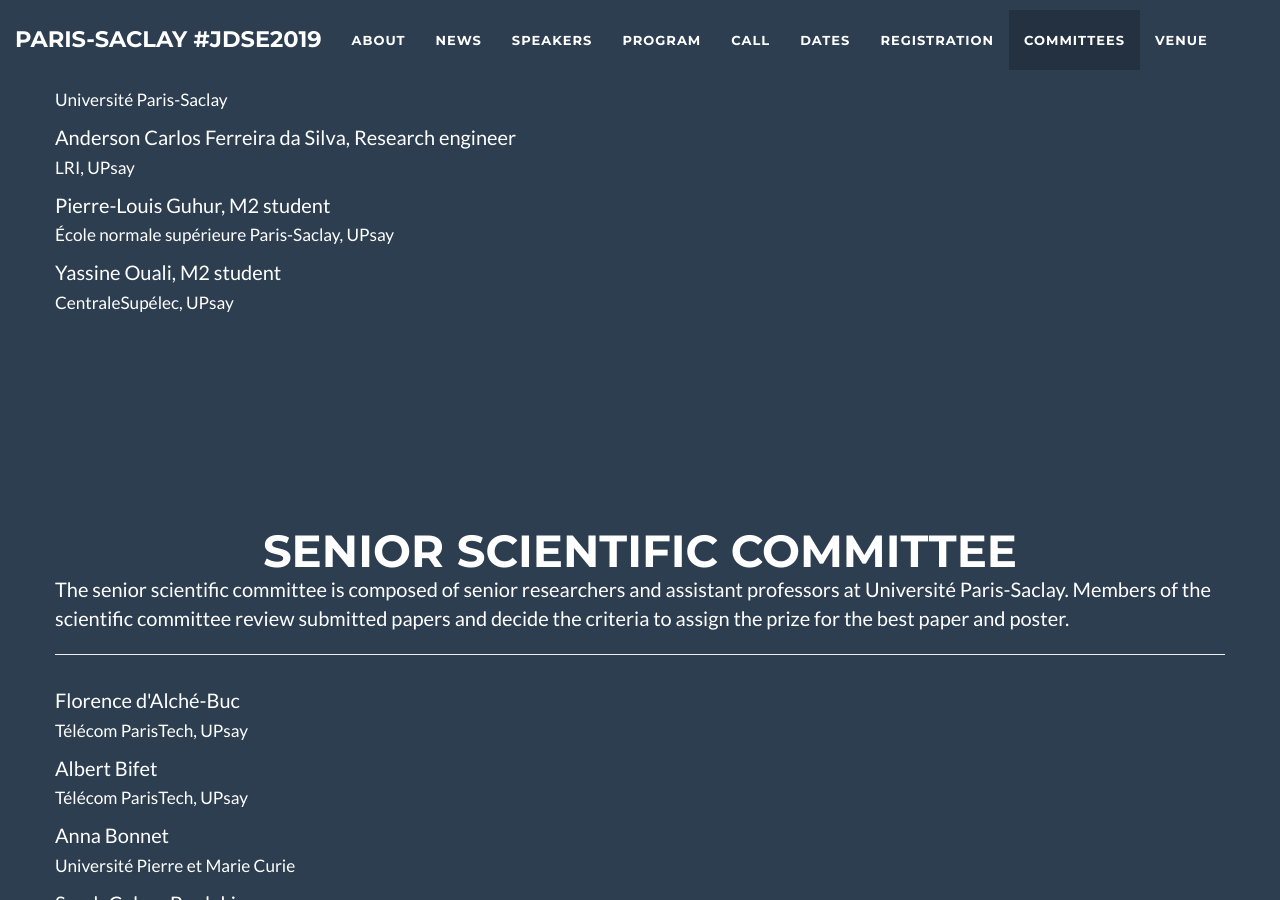
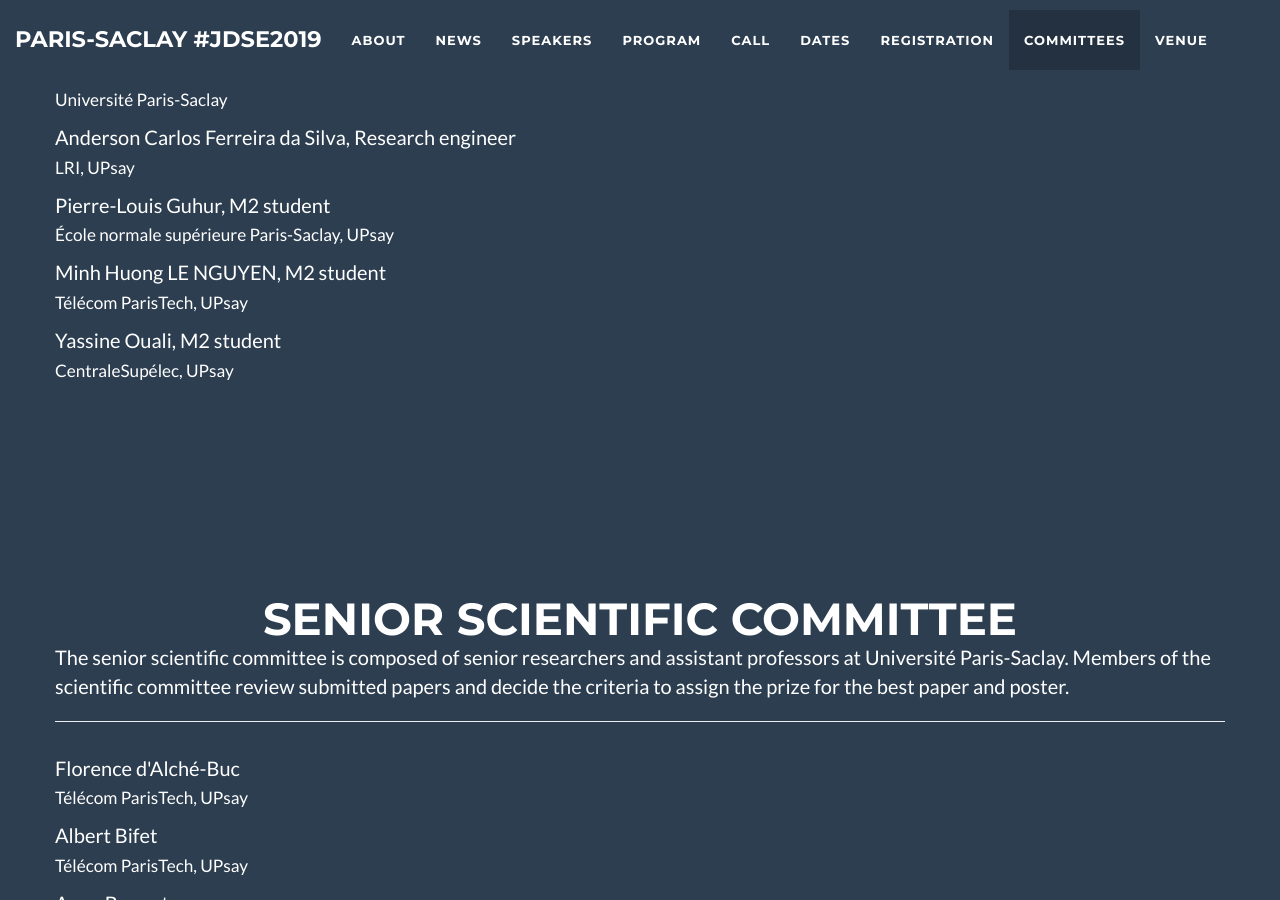
Before and after one commit to jdse-paris/jDSE2019, a Jekyll site: the page built from index.html, in a window 1280 px wide and 900 px high, scrolled down 6392 px. Built offline with Jekyll 4.4.1, drawn with Linux system fonts in a browser that asks for light colours.

Commit message:
Update organizers.html

```diff
--- a/_includes/organizers.html
+++ b/_includes/organizers.html
@@ -25,6 +25,7 @@
 	      <p> Eloïse Berthier, M2 student <br> <small>Université Paris-Saclay</small></p>
 	      <p> Anderson Carlos Ferreira da Silva, Research engineer <br> <small>LRI, UPsay</small></p>
 	      <p> Pierre-Louis Guhur, M2 student <br> <small>École normale supérieure Paris-Saclay, UPsay</small></p>
+	      <p> Minh Huong LE NGUYEN, M2 student <br> <small>Télécom ParisTech, UPsay</small> </p>
 	      <p> Yassine Ouali, M2 student <br> <small>CentraleSupélec, UPsay</small></p>
 
             </div>
```
